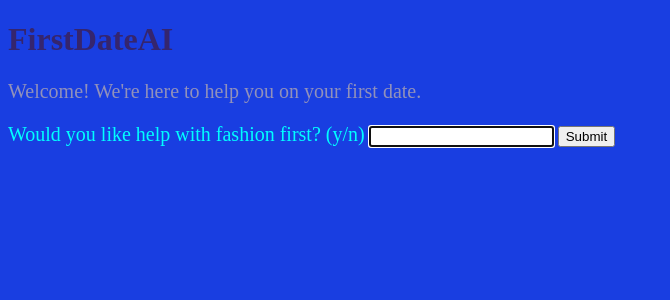
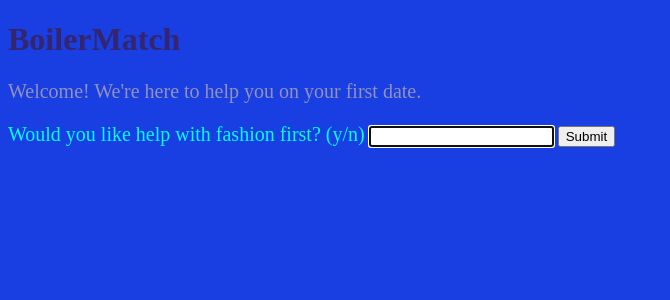
Before and after one commit to alexjnail13/AI-Hackathon-Project, a Flask app: page / in a window 1280 px wide. Shown: the top 300 px of the page, without its empty margins (0-670 px from the left). Run offline with Flask 3, Linux system fonts and the light colour scheme.

Commit message:
Changing title

```diff
--- a/FirstDate.py
+++ b/FirstDate.py
@@ -26,7 +26,7 @@ def gemini_agent(user_input):
     response = llm.generate_content(user_input)
     return response.text
 if __name__ == "__main__":
-    print("Hello! welcome to FirstDateAI we are here to help you on your first date")
+    print("Hello! Welcome to BoilerMatch we are here to help you on your first date")
     print("Would you like help with fashion first? (y/n)")
     while True:
         user_input = input("You: ")
--- a/templates/index.html
+++ b/templates/index.html
@@ -7,7 +7,7 @@
             color:rgb(53, 37, 110)
         }
     </style>
-    <h1 class="title-text">FirstDateAI</h1>
+    <h1 class="title-text">BoilerMatch</h1>
 
     <body style="background-color:rgb(25, 62, 225);">
 
```
